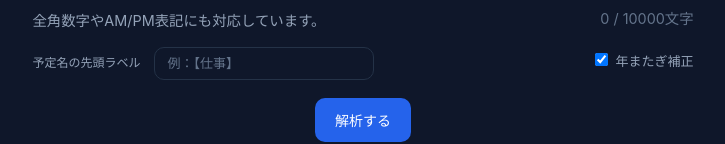
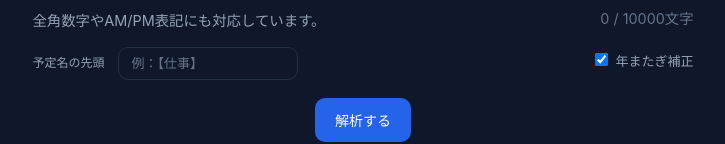
Before and after one commit to yasoowork/jp-schedule-to-ics, a React (Vite) app: page / in a window 1280 px wide. Shown: the part 579-723 px from the top of the page, without its empty margins (277-1002 px from the left). Built offline with nearby package versions, Linux system fonts and the light colour scheme.

Commit message:
Modify Site

```diff
--- a/src/App.css
+++ b/src/App.css
@@ -376,7 +376,7 @@ p {
 
 
 .title-prefix-input {
-  width: 220px;
+  width: 180px;
   max-width: 52%;
   flex: 0 0 auto;
   padding: 8px 12px;
--- a/src/App.tsx
+++ b/src/App.tsx
@@ -115,7 +115,7 @@ function App() {
 
         <div className="option-inline">
           <p className="option-label">
-            予定名の先頭ラベル
+            予定名の先頭
           </p>
           <input
             className="title-prefix-input"
```
